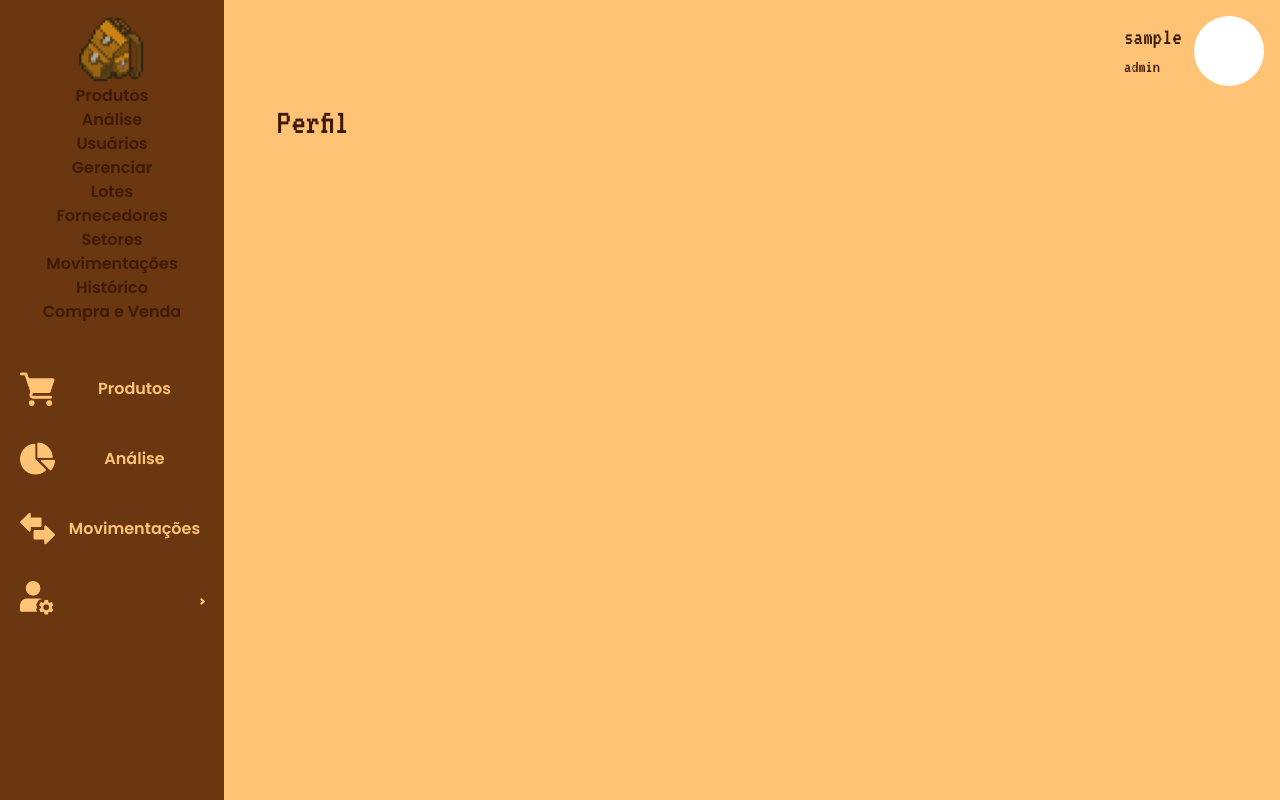
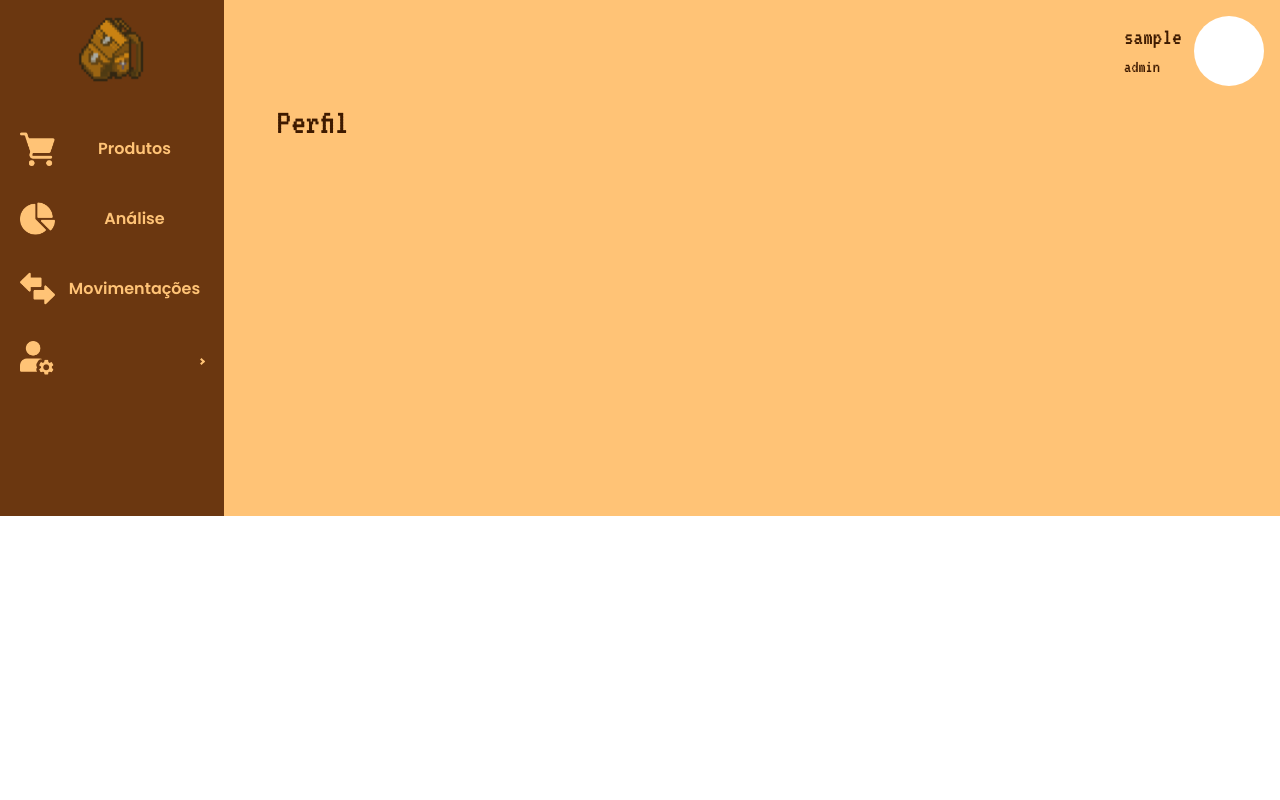
Before and after one commit to BugBustersFatecSJC/inv.sort-back, a React (Create React App) app: page /profile in a window 1280 px wide. Built offline with nearby package versions, Linux system fonts and the light colour scheme; sample sign-in values are in the browser's storage.

Commit message:
[feat] adding management button side bar

```diff
--- a/src/components/Sidebar/Sidebar.js
+++ b/src/components/Sidebar/Sidebar.js
@@ -47,7 +47,7 @@ function Sidebari({ role, content }) {
             alt=""
           />
         </div>
-        {content}
+
         <div className="mt-[40px] w-full flex justify-center">
           <Sidebar
             className='text-center m-auto'
--- a/src/pages/MainPage/MainPage.js
+++ b/src/pages/MainPage/MainPage.js
@@ -18,7 +18,7 @@ function MainPage(props) {
   }
 
   return (
-    <div className='flex main-color-bg h-[100vh]'>
+    <div className='flex main-color-bg min-height-[100vh]'>
       <Sidebari role={role} content={<CategoryButtons />} />
 
       <div className='w-[100%] flex flex-col items-center'>
```
